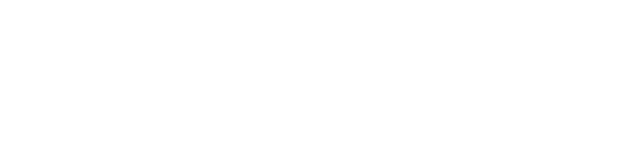
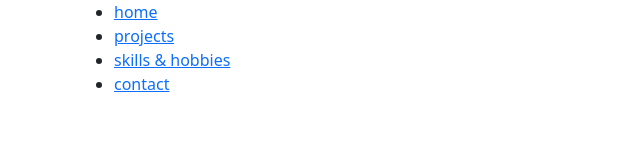
Before and after one commit to NayanaAg/portfolio-by-nayana, a plain HTML site: page index.html in a window 1280 px wide. Shown: the whole page, without its empty margins (0-640 px from the left). Drawn offline with nearby package versions, Linux system fonts and the light colour scheme.

Commit message:
setup global nav + bootstrap structure

```diff
--- a/index.html
+++ b/index.html
@@ -3,7 +3,10 @@
 
 <head>
     <meta charset="UTF-8">
+    <meta name="description" content="Nayana's portfolio: home">
+    <meta name="author" content="Nayana Agrawal">
     <meta name="viewport" content="width=device-width, initial-scale=1.0">
+
     <title>Nayana's portfolio</title>
 
     <!--stylesheets and bootstrap-->
@@ -16,7 +19,24 @@
 </head>
 
 <body>
+    <div class="container">
+        <header class="row">
+            <div class="col-12">
+                <ul>
+                    <li><a href="index.html">home</a></li>
+                    <li><a href="pages/projects.html">projects</a></li>
+                    <li><a href="pages/skills.html">skills & hobbies</a></li>
+                    <li><a href="pages/contact.html">contact</a></li>
+                </ul>
+            </div>
+        </header>
 
+        <main class="row">
+            <section class="col-md-10 offset-md-1">
+
+            </section>
+        </main>
+    </div>
 </body>
 
 </html>
```
